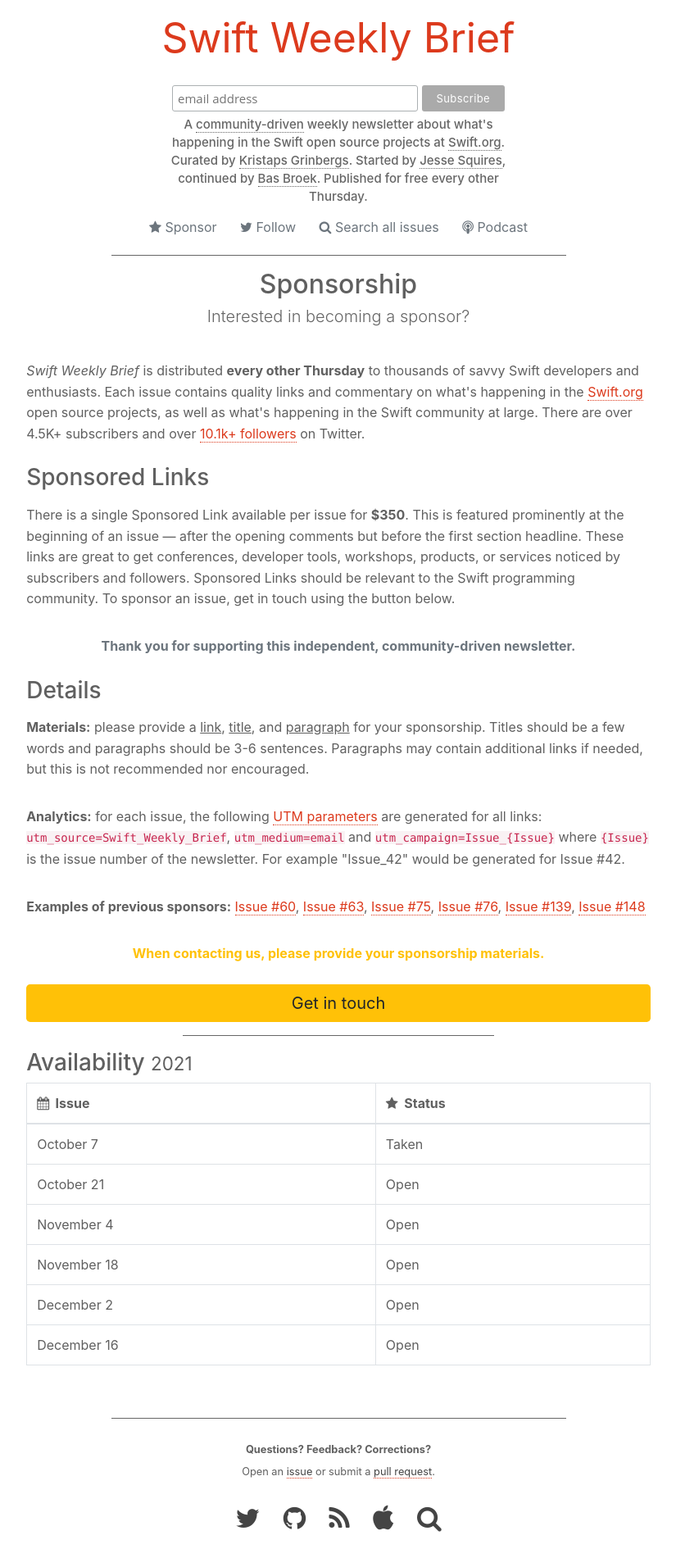
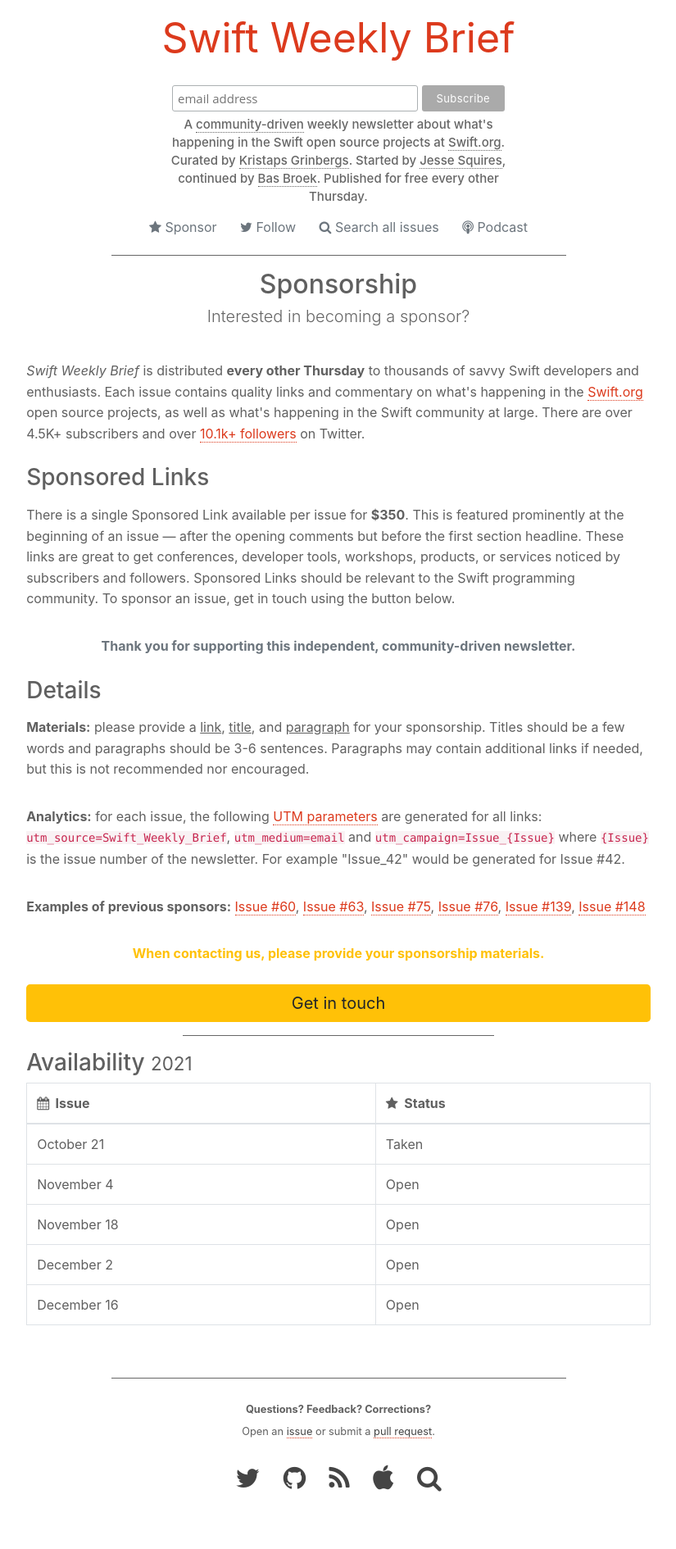
Before and after one commit to SwiftWeekly/swiftweekly.github.io, a Jekyll site: the page built from sponsorship.md, in a window 1280 px wide. Shown: the whole page at 82% size, without its empty margins (227-1052 px from the left). Built offline with Jekyll 4.4.1, drawn with Linux system fonts in a browser that asks for light colours; after the commit the page ends 1841 px from its top, so only the background shows below that.

Commit message:
Update sponsorship.md

```diff
--- a/sponsorship.md
+++ b/sponsorship.md
@@ -60,8 +60,7 @@
 <div class="table-responsive" markdown="1">
 | <i class="fa fa-calendar" aria-hidden="true"></i>&nbsp; Issue | <i class="fa fa-star" aria-hidden="true"></i>&nbsp; Status |
 |:-|:-|
-| October 7   | Taken |
-| October 21   | Open |
+| October 21   | Taken |
 | November 4   | Open |
 | November 18   | Open |
 | December 2   | Open |
```
